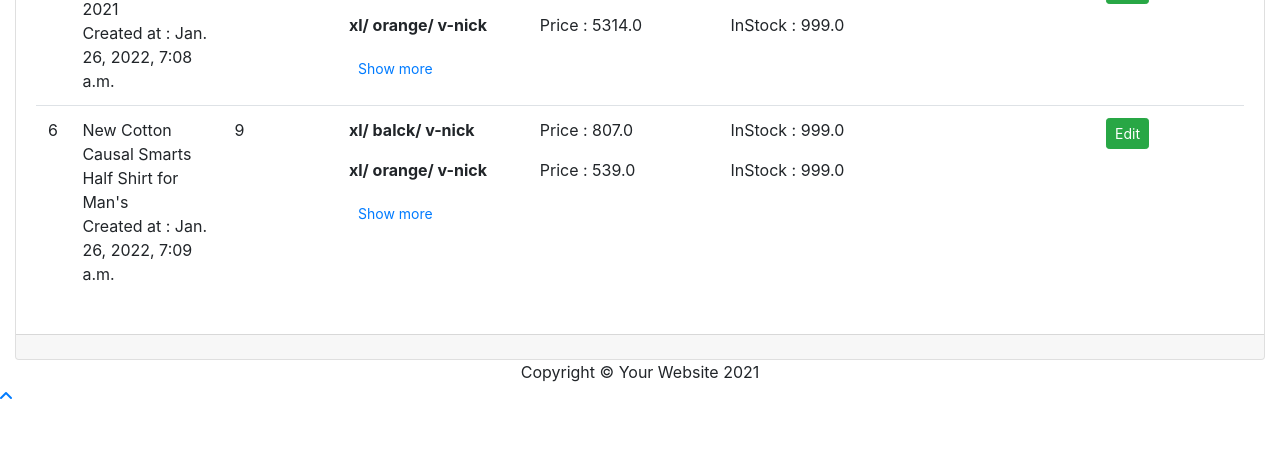
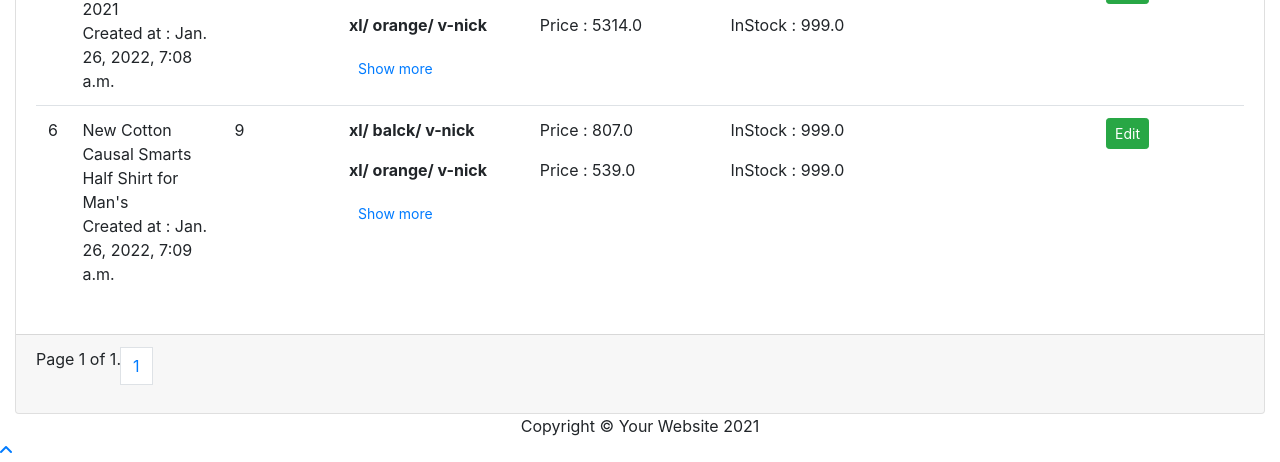
Before and after one commit to Tarikol-Islam/Mediusware.test, a Django app: page /product/list/ in a window 1280 px wide. Shown: the part 1532-1994 px from the top of the page. Before the commit the page ends 1931 px from the top, so only its background shows below. Run offline with Django 3.2, Linux system fonts and the light colour scheme; data comes from the database, SQL or seed files in the repository; style sheets or scripts are compiled from the project's sources; some libraries are stand-ins or nearby versions.

Commit message:
Pagination Done

```diff
--- a/src/product/templates/products/list.html
+++ b/src/product/templates/products/list.html
@@ -92,6 +92,7 @@
 
         <div class="card-footer">
             <div class="pagination">
+                {% include './page_summary.html' %}
                 {% include './pagination.html' %}
             </div>
         </div>
--- /dev/null
+++ b/src/product/templates/products/page_summary.html
@@ -0,0 +1,11 @@
+<span>
+    {% if page_obj.has_previous %}
+      <a href="?page={{ page_obj.previous_page_number }}">Previous</a>
+    {% endif %}
+    <span>
+      Page {{ page_obj.number }} of {{ page_obj.paginator.num_pages }}.
+    </span>
+    {% if page_obj.has_next %}
+      <a href="?page={{ page_obj.next_page_number }}">Next</a>
+    {% endif %}
+  </span>
--- a/src/product/templates/products/pagination.html
+++ b/src/product/templates/products/pagination.html
@@ -1,22 +1,26 @@
+    <ul class="pagination">
 
-{% if is_paginated %}
-<ul class="pagination">
+      <li class="page-item">
         {% if page_obj.has_previous %}
-    <li><a href="?page={{ page_obj.previous_page_number }}">&laquo;</a></li>
+        <a class="page-link" href="#" aria-label="Previous">
+          <span aria-hidden="true">&laquo;</span>
+        </a>
+        {% endif %}
+      </li>
+
+      {% for i in page_obj.paginator.page_range%}
+        {% if page_obj.number == i %}
+        <li class="page-item"><a class="page-link" href="#">{{i}}</a></li>
         {% else %}
-    <li class="disabled"><span>&laquo;</span></li>
-  {% endif %}
-  {% for i in paginator.page_range %}
-    {% if page_obj.number == i %}
-      <li class="active"><span>{{ i }} <span class="sr-only">(current)</span></span></li>
-    {% else %}
-      <li><a href="?page={{ i }}">{{ i }}</a></li>
+        <li class="page-item"><a class="page-link" href="?page={{ i }}">{{ page_obj.next_page_number }}</a></li>
         {% endif %}
       {% endfor %}
+
+      <li class="page-item">
         {% if page_obj.has_next %}
-    <li><a href="?page={{ page_obj.next_page_number }}">&raquo;</a></li>
-  {% else %}
-    <li class="disabled"><span>&raquo;</span></li>
+        <a class="page-link" href="#" aria-label="Next">
+          <span aria-hidden="true">&raquo;</span>
+        </a>
         {% endif %}
+      </li>
     </ul>
-{% endif %}
```
Lines whose indentation alone changed are shown as unchanged.
